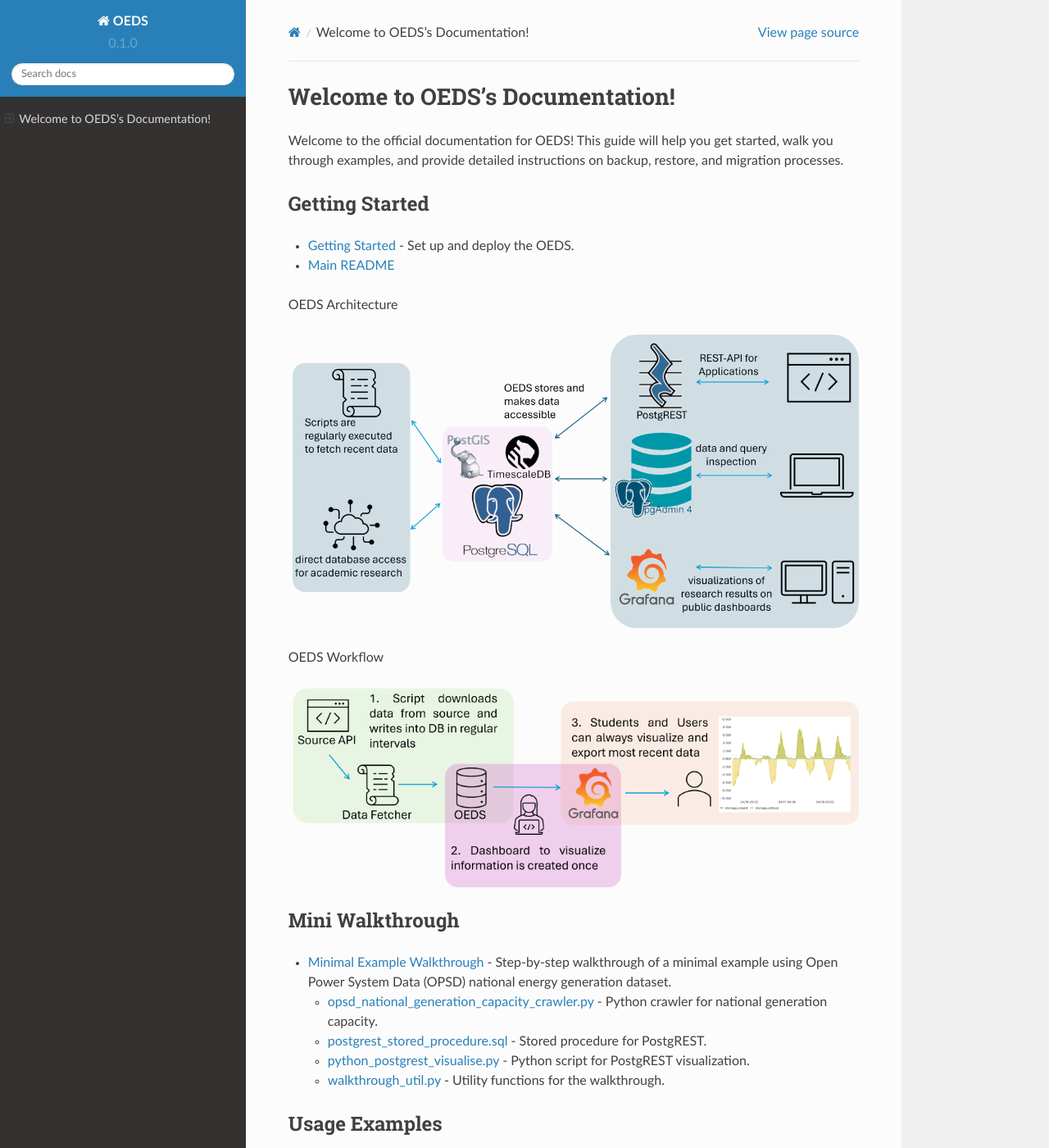
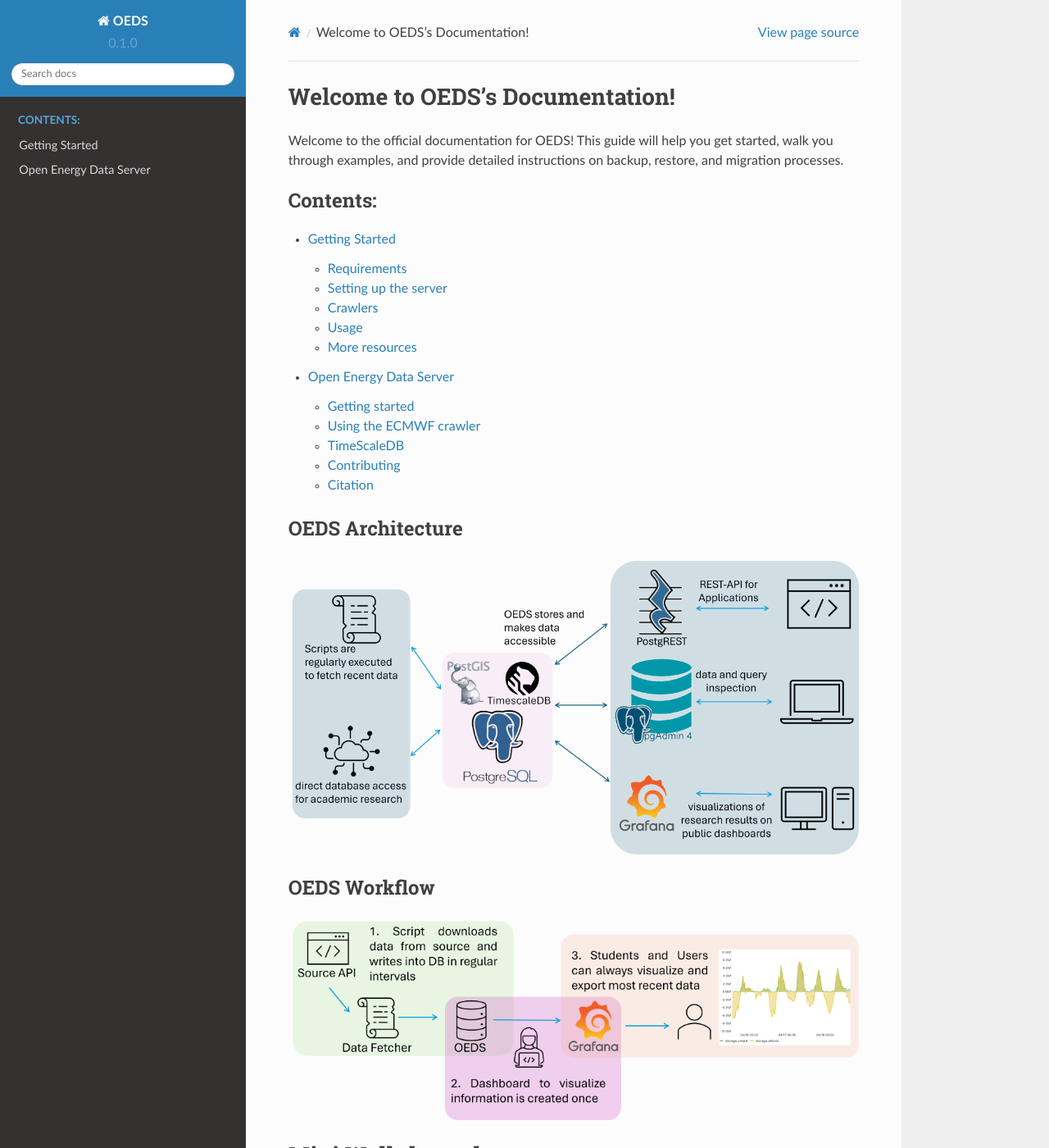
Before and after one commit to NOWUM/open-energy-data-server, a Sphinx documentation site: the page built from docs/source/index.rst, in a window 1280 px wide and 1400 px high. Shown: the whole window at 82% size. Built offline with Sphinx 7.4.7 and the Read the Docs theme 2.0.0, drawn with Linux system fonts in a browser that asks for light colours; some of the changed lines change nothing that is shown; some of the changed text lies outside the part shown.

Commit message:
try using rst instead of md

```diff
--- a/docs/requirements.txt
+++ b/docs/requirements.txt
@@ -5,3 +5,4 @@
 sphinx
 recommonmark
 sphinx_rtd_theme
+myst-parser
--- a/docs/source/conf.py
+++ b/docs/source/conf.py
@@ -18,8 +18,10 @@ extensions = [
     'sphinx.ext.autosummary',
     'sphinx.ext.intersphinx',
     'recommonmark',
-    'sphinx_rtd_theme',
+    'sphinx_rtd_theme'
+    'myst_parser'
 ]
+
 
 intersphinx_mapping = {
     'python': ('https://docs.python.org/3/', None),
--- a/docs/source/index.md
+++ /dev/null
@@ -1,39 +0,0 @@
-# Welcome to OEDS's Documentation!
-
-Welcome to the official documentation for OEDS! This guide will help you get started, walk you through examples, and provide detailed instructions on backup, restore, and migration processes.
-
-## Getting Started
-
-* [Getting Started](getting_started.md) - Set up and deploy the OEDS.
-* [Main README](README.md)
-
-
-OEDS Architecture
-
-![OEDS Architecture](media/oeds-architecture.png)
-
-OEDS Workflow
-
-![OEDS Workflow](media/oeds-workflow.png)
-
-## Mini Walkthrough
-
-* [Minimal Example Walkthrough](minimal_walkthrough/minimal_example_walkthrough.md) - Step-by-step walkthrough of a minimal example using Open Power System Data (OPSD) national energy generation dataset.
-    * [opsd_national_generation_capacity_crawler.py](https://github.com/NOWUM/open-energy-data-server/blob/main/docs/source/minimal_walkthrough/opsd_national_generation_capacity_crawler.py) - Python crawler for national generation capacity.
-    * [postgrest_stored_procedure.sql](https://github.com/NOWUM/open-energy-data-server/blob/main/docs/source/minimal_walkthrough/postgrest_stored_procedure.sql) - Stored procedure for PostgREST.
-    * [python_postgrest_visualise.py](https://github.com/NOWUM/open-energy-data-server/blob/main/docs/source/minimal_walkthrough/python_postgrest_visualise.py) - Python script for PostgREST visualization.
-    * [walkthrough_util.py](https://github.com/NOWUM/open-energy-data-server/blob/main/docs/source/minimal_walkthrough/walkthrough_util.py) - Utility functions for the walkthrough.
-
-## Usage Examples
-
-* [Application Examples](examples/application_examples.md) - Application examples.
-* [Client Export Examples](examples/client_export_examples.md) - Export examples for sql clients.
-* [HTTP Export Examples](examples/http_export_examples.md) - Examples for exporting via HTTP.
-* [SQL Helpers](https://github.com/NOWUM/open-energy-data-server/blob/main/docs/source/examples/metadata_sql_helpers.sql) - SQL helpers for metadata operations.
-
-## Backup and Migration
-
-* [Backup, Restore, and Migration](backup_restore_migration/backup_restore_migrate.md) - Comprehensive guide for backup, restore, and migration.
-    * [dummy_db.sh](https://github.com/NOWUM/open-energy-data-server/blob/main/docs/source/backup_restore_migration/dummy_db.sh) - Script for dummy database setup.
-    * [db_migrate.sh](https://github.com/NOWUM/open-energy-data-server/blob/main/docs/source/backup_restore_migration/db_migrate.sh) - Script for whole database migration.
-    * [schema_migrate.sh](https://github.com/NOWUM/open-energy-data-server/blob/main/docs/source/backup_restore_migration/schema_migrate.sh) - Script for individual schema migration.
--- /dev/null
+++ b/docs/source/index.rst
@@ -0,0 +1,51 @@
+.. OEDS documentation master file, created by
+   sphinx-quickstart on Thu Jul 26 2024.
+
+Welcome to OEDS's Documentation!
+=================================
+
+Welcome to the official documentation for OEDS! This guide will help you get started, walk you through examples, and provide detailed instructions on backup, restore, and migration processes.
+
+.. toctree::
+   :maxdepth: 2
+   :caption: Contents:
+
+   getting_started
+   README
+
+OEDS Architecture
+-----------------
+
+.. image:: media/oeds-architecture.png
+   :alt: OEDS Architecture
+
+OEDS Workflow
+-------------
+
+.. image:: media/oeds-workflow.png
+   :alt: OEDS Workflow
+
+Mini Walkthrough
+================
+
+* `Minimal Example Walkthrough <minimal_walkthrough/minimal_example_walkthrough.md>`_ - Step-by-step walkthrough of a minimal example using Open Power System Data (OPSD) national energy generation dataset.
+    * `opsd_national_generation_capacity_crawler.py <https://github.com/NOWUM/open-energy-data-server/blob/main/docs/source/minimal_walkthrough/opsd_national_generation_capacity_crawler.py>`_ - Python crawler for national generation capacity.
+    * `postgrest_stored_procedure.sql <https://github.com/NOWUM/open-energy-data-server/blob/main/docs/source/minimal_walkthrough/postgrest_stored_procedure.sql>`_ - Stored procedure for PostgREST.
+    * `python_postgrest_visualise.py <https://github.com/NOWUM/open-energy-data-server/blob/main/docs/source/minimal_walkthrough/python_postgrest_visualise.py>`_ - Python script for PostgREST visualization.
+    * `walkthrough_util.py <https://github.com/NOWUM/open-energy-data-server/blob/main/docs/source/minimal_walkthrough/walkthrough_util.py>`_ - Utility functions for the walkthrough.
+
+Usage Examples
+==============
+
+* `Application Examples <examples/application_examples.md>`_ - Application examples.
+* `Client Export Examples <examples/client_export_examples.md>`_ - Export examples for SQL clients.
+* `HTTP Export Examples <examples/http_export_examples.md>`_ - Examples for exporting via HTTP.
+* `SQL Helpers <https://github.com/NOWUM/open-energy-data-server/blob/main/docs/source/examples/metadata_sql_helpers.sql>`_ - SQL helpers for metadata operations.
+
+Backup and Migration
+====================
+
+* `Backup, Restore, and Migration <backup_restore_migration/backup_restore_migrate.md>`_ - Comprehensive guide for backup, restore, and migration.
+    * `dummy_db.sh <https://github.com/NOWUM/open-energy-data-server/blob/main/docs/source/backup_restore_migration/dummy_db.sh>`_ - Script for dummy database setup.
+    * `db_migrate.sh <https://github.com/NOWUM/open-energy-data-server/blob/main/docs/source/backup_restore_migration/db_migrate.sh>`_ - Script for whole database migration.
+    * `schema_migrate.sh <https://github.com/NOWUM/open-energy-data-server/blob/main/docs/source/backup_restore_migration/schema_migrate.sh>`_ - Script for individual schema migration.
```
